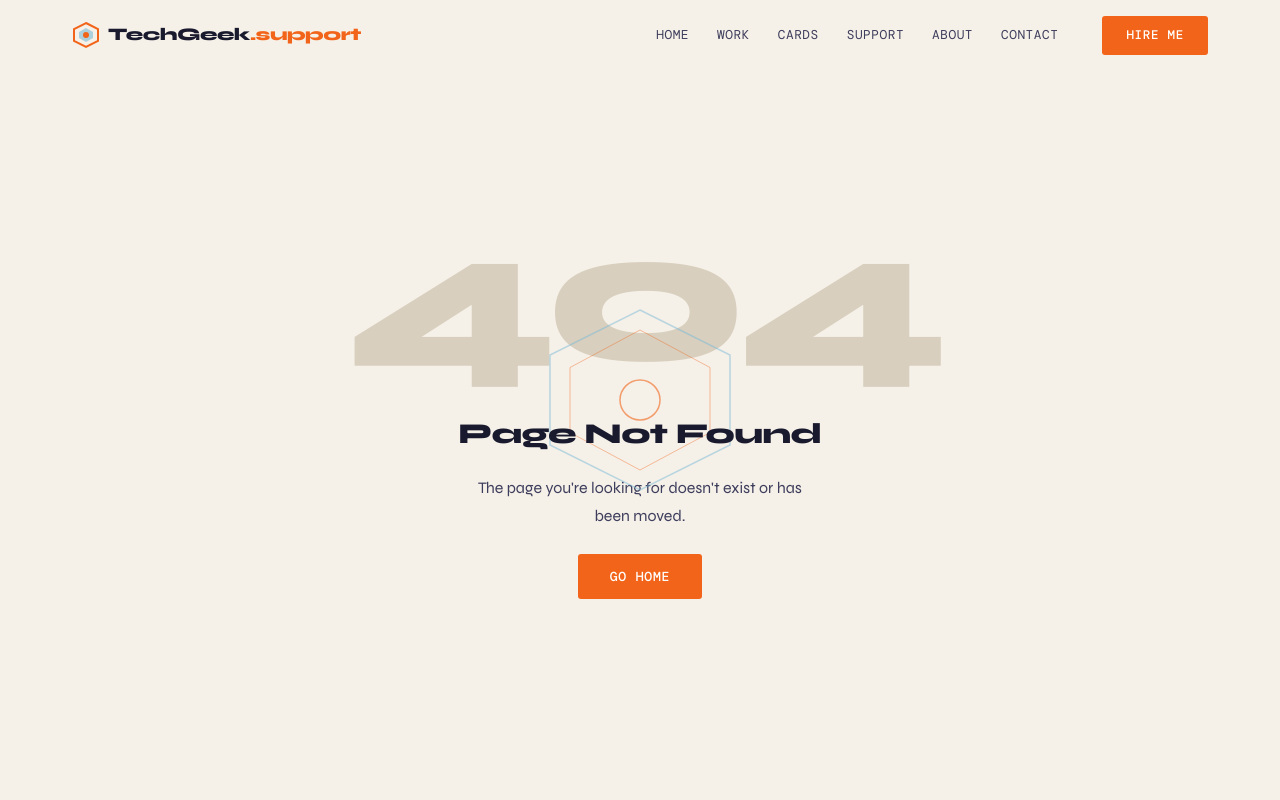
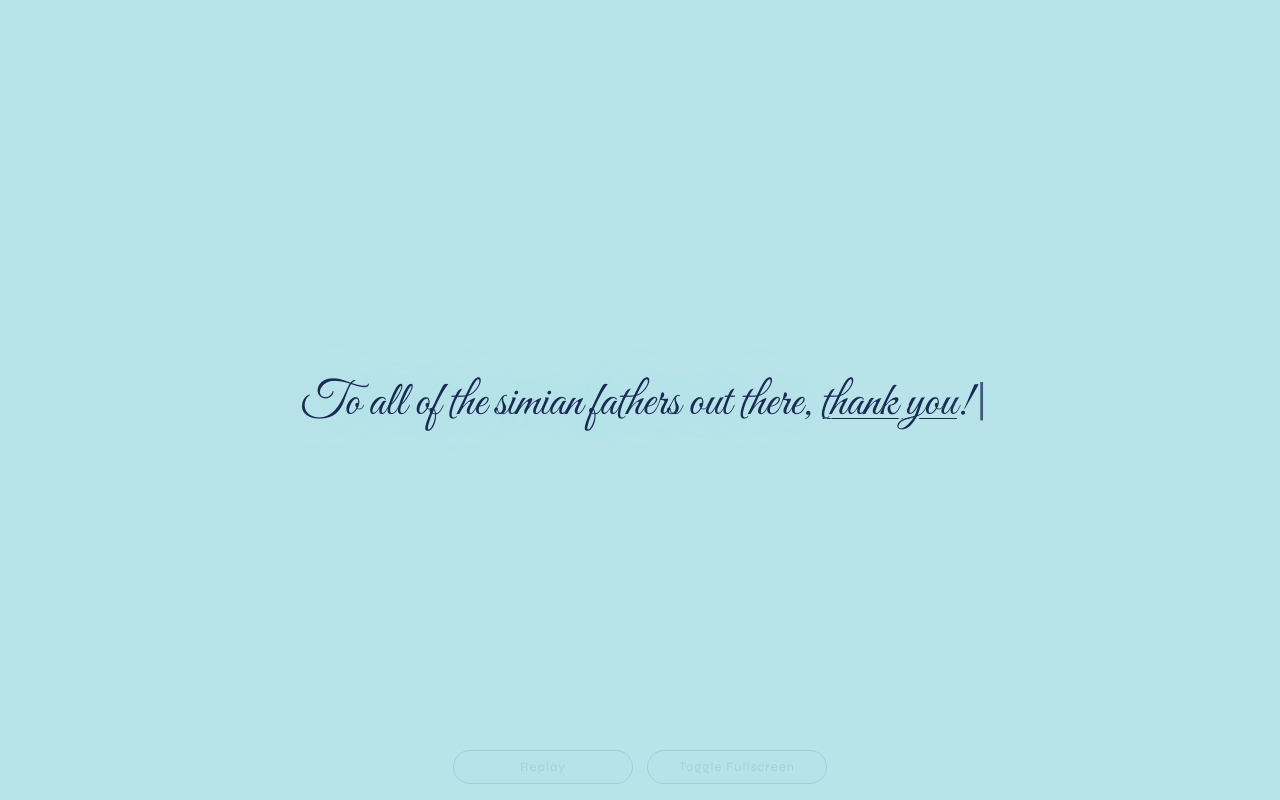
Before and after one commit to z4nta0/techgeek, a React (Vite) app: page /fathersdaycardspecial in a window 1280 px wide. Shown: the top 800 px of the page. Built offline with nearby package versions, Linux system fonts and the light colour scheme; a web font is replaced by a local one.

Commit message:
What: Add React Router route for Father's Day Card Special. Why: The new Father's Day Card Special required a new route. How: Add the required imports and routes to App.tsx.

```diff
--- a/src/App.tsx
+++ b/src/App.tsx
@@ -11,6 +11,7 @@ import { Contact } from './pages/Contact'
 import { NotFound } from './pages/NotFound'
 import MothersDayCardWrapper from './pages/MothersDayCardWrapper.tsx';
 import FathersDayCardWrapper from './pages/FathersDayCardWrapper.tsx';
+import FathersDayCardWrapperSpecial from './pages/FathersDayCardWrapperSpecial.tsx';
 import HappyBirthdayCard from './pages/HappyBirthdayCard.tsx';
 import FourthOfJulyCard from './pages/FourthOfJulyCard.tsx';
 import HappyHalloweenCard from './pages/HappyHalloweenCard.tsx';
@@ -29,6 +30,7 @@ const App: React.FC = () => {
           <Route path="/cards"   element={<Cards />}   />
           <Route path="/mothersdaycard" element={<MothersDayCardWrapper />} />
           <Route path="/fathersdaycard" element={<FathersDayCardWrapper />} />
+          <Route path="/fathersdaycardspecial" element={<FathersDayCardWrapperSpecial />} />
           <Route path="/happybirthdaycard" element={<HappyBirthdayCard />} />
           <Route path="/fourthofjulycard" element={<FourthOfJulyCard />} />
           <Route path="/happyhalloweencard" element={<HappyHalloweenCard />} />
--- a/src/pages/FathersDayCardSpecial.tsx
+++ b/src/pages/FathersDayCardSpecial.tsx
@@ -27,7 +27,7 @@ gsap.registerPlugin(TextPlugin, SplitText, useGSAP, GSDevTools);
 
 // ─── Component ────────────────────────────────────────────────────────────────
 
-export default function FathersDayCard() {
+export default function FathersDayCardSpecial() {
 
 
     /** Window Height Number                   = This custom variable stores the current window viewport height and will trigger a rerender via the {@link useEffect} hook when the window is resized and its value changes in order to recalculate the snowfall and the pixelated transition animation parameters. */
--- a/src/pages/FathersDayCardWrapperSpecial.tsx
+++ b/src/pages/FathersDayCardWrapperSpecial.tsx
@@ -1,10 +1,10 @@
 import { useEffect, useState } from "react";
-import FathersDayCard from "./FathersDayCard.tsx";
+import FathersDayCardSpecial from "./FathersDayCardSpecial.tsx";
 
 
 
 // Entry point or Root component
-function FathersDayCardWrapper() {
+function FathersDayCardWrapperSpecial() {
   const [remountKey, setRemountKey] = useState(0);
 
   useEffect(() => {
@@ -14,7 +14,7 @@ function FathersDayCardWrapper() {
   }, []);
 
   // When remountKey changes, the Parent AND all its children will remount
-  return <FathersDayCard key={remountKey} />;
+  return <FathersDayCardSpecial key={remountKey} />;
 }
 
-export default FathersDayCardWrapper;
+export default FathersDayCardWrapperSpecial;
```
